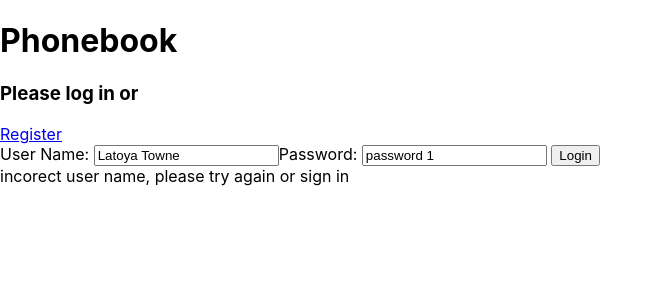
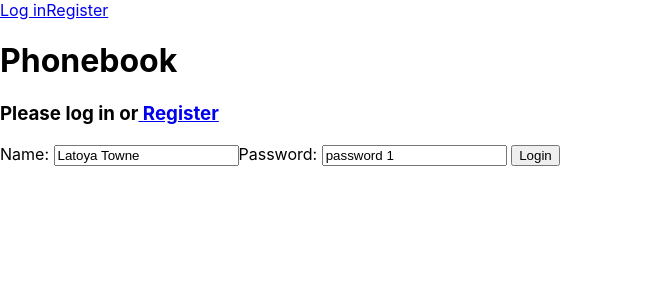
Before and after one commit to masa87/goit-react-hw-08-phonebook, a React (Create React App) app: page / in a window 1280 px wide. Shown: the top 300 px of the page, without its empty margins (0-663 px from the left). Built offline with nearby package versions, Linux system fonts and the light colour scheme; no server answers.

Commit message:
navbar and notiflix added

```diff
--- a/package.json
+++ b/package.json
@@ -9,6 +9,7 @@
     "@testing-library/user-event": "^13.5.0",
     "body-parser": "^1.19.1",
     "express": "^4.17.2",
+    "notiflix": "^3.2.4",
     "react": "^17.0.2",
     "react-dom": "^17.0.2",
     "react-redux": "^7.2.6",
--- a/src/App.js
+++ b/src/App.js
@@ -6,17 +6,19 @@ import { ContactList } from "./components/ContactList/ContactList";
 import { Filter } from "./components/Filter/Filter";
 import Login from "./components/Login/Login";
 import Register from "./components/Register/Register";
+import Navbar from "./components/Navbar/Navbar";
 
 const App = () => {
   return (
     <BrowserRouter>
-      <h1>Phonebook</h1>
+      {/* <h1>Phonebook</h1> */}
       <Routes>
         <Route
           path="/"
           element={
             <>
               {/* <h3>Please log in</h3> */}
+              {/* <Navbar /> */}
               <Login />
             </>
           }></Route>
--- a/src/components/ContactForm/ContactForm.jsx
+++ b/src/components/ContactForm/ContactForm.jsx
@@ -1,13 +1,21 @@
 import React from "react";
 import { useSelector } from "react-redux";
 import { usePostContactMutation } from "./../../utils/api.js";
+import { Loading } from "notiflix";
 
 const ContactForm = () => {
+  Loading.remove();
+
   const [submitData] = usePostContactMutation();
   const { userId } = useSelector((state) => state.contacts);
+  const { userName } = useSelector((state) => state.contacts);
   console.log(userId);
 
   return (
+    <>
+      <h1>Phonebook</h1>
+      <h3>Hello {userName},</h3>
+      <h4>You can add contact:</h4>
       <form
         onSubmit={(e) => {
           const form = e.target;
@@ -40,6 +48,8 @@ const ContactForm = () => {
         </label>
         <button type="submit">Add contact</button>
       </form>
+      <h5>or filter by name/number</h5>
+    </>
   );
 };
 
--- a/src/components/Login/Login.jsx
+++ b/src/components/Login/Login.jsx
@@ -1,52 +1,52 @@
-import React, { useState } from "react";
+import React from "react";
 import { useGetUsersQuery } from "../../utils/api.js";
-import { Link } from "react-router-dom";
-import ContactForm from "../ContactForm/ContactForm.jsx";
+import { Link, useNavigate } from "react-router-dom";
 import { store } from "../../app/store.js";
-import { setUserId } from "../../features/contacts.js";
-import { useSelector } from "react-redux";
+import { setUserId, setUserName } from "../../features/contacts.js";
+import Navbar from "../Navbar/Navbar.jsx";
+import { Loading } from "notiflix/build/notiflix-loading-aio";
 
 const Login = () => {
-  // const [userId, setUserId] = useState("");
-
-  // const userId =
-  const { data, isError, isLoading } = useGetUsersQuery();
-  // console.log(data);
+  const navigate = useNavigate();
+  const { data } = useGetUsersQuery();
 
   const handleSubmit = (e) => {
+    Loading.remove();
     e.preventDefault();
 
+    Loading.dots();
     const formData = new FormData(e.currentTarget);
     const userNameForm = formData.get("userName");
     const passwordForm = formData.get("password");
-    // console.log(userNameForm);
 
     const checkUser = data.find(
       ({ userName, password }) =>
         userName === userNameForm && password === passwordForm
     );
 
-    // console.log(checkUser);
-
     checkUser !== undefined
       ? store.dispatch(setUserId(checkUser.id))
       : store.dispatch(setUserId(null));
 
-    // userId = checkUser.id;
-    // console.log(userId);
-    // checkUser !== undefined ? setUserId(checkUser.id) : setUserId(null);
-    // console.log(userId);
+    setTimeout(() => {
+      store.dispatch(setUserName(userNameForm));
+      navigate(`/${checkUser.id}/contacts`);
+      // Loading.remove();
+    }, 1000);
   };
-  const { userId } = useSelector((state) => state.contacts);
 
   return (
     <>
+      <Navbar />
+      <h1>Phonebook</h1>
       <section>
-        <h3>Please log in or</h3>
-        <Link to={`/register`}>Register</Link>
+        <h3>
+          Please log in or
+          <Link to={`/register`}> Register</Link>
+        </h3>
         <form onSubmit={handleSubmit}>
           <label>
-            User Name:{" "}
+            Name:{" "}
             <input name="userName" type="text" defaultValue="Latoya Towne" />
             Password:{" "}
             <input name="password" type="text" defaultValue="password 1" />
@@ -54,13 +54,6 @@ const Login = () => {
           <button type="submit">Login</button>
         </form>
       </section>
-      <section>
-        {userId !== null ? (
-          <Link to={`/${userId}/contacts`}>{userId}</Link>
-        ) : (
-          "incorect user name, please try again or sign in"
-        )}
-      </section>
     </>
   );
 };
--- /dev/null
+++ b/src/components/Navbar/Navbar.jsx
@@ -0,0 +1,14 @@
+import React from "react";
+import { Link } from "react-router-dom";
+
+const Navbar = () => {
+  return (
+    <>
+      <Link to={`/`}>Log in</Link>
+      <Link to={`/register`}>Register</Link>
+      {/* <Link to={`/`} >Log in</Link> */}
+    </>
+  );
+};
+
+export default Navbar;
--- a/src/components/Register/Register.jsx
+++ b/src/components/Register/Register.jsx
@@ -1,19 +1,33 @@
 import React from "react";
 import { usePostUserMutation } from "../../utils/api";
+import { useNavigate } from "react-router";
+import { useSelector } from "react-redux";
+import Navbar from "../Navbar/Navbar";
 
 const Register = () => {
+  const navigate = useNavigate();
+  const { userId } = useSelector((state) => state.contacts);
+
   const [submitData] = usePostUserMutation();
 
-  return (
-    <form
-      onSubmit={(e) => {
+  const handleSubmit = (e) => {
     const form = e.target;
     const userName = form.userName.value;
     const password = form.password.value;
     e.preventDefault();
     form.reset();
     submitData({ userName, password });
-      }}>
+
+    setTimeout(() => {
+      navigate(`/`);
+    }, 500);
+  };
+
+  return (
+    <>
+      <Navbar />
+      <h1>Phonebook</h1>
+      <form onSubmit={handleSubmit}>
         <label>
           Name
           <input
@@ -36,6 +50,7 @@ const Register = () => {
         </label>
         <button type="submit">Register</button>
       </form>
+    </>
   );
 };
 
--- a/src/features/contacts.js
+++ b/src/features/contacts.js
@@ -4,7 +4,8 @@ import { nanoid } from "@reduxjs/toolkit";
 const defaultState = {
   contacts: [],
   filter: "",
-  userId: null,
+  userId: "",
+  userName: "",
 };
 
 const slice = createSlice({
@@ -31,10 +32,19 @@ const slice = createSlice({
     setUserId: (state, { payload }) => {
       state.userId = payload;
     },
+    setUserName: (state, { payload }) => {
+      state.userName = payload;
+    },
   },
 });
 
-export const { addContact, deleteContact, setFilter, setContacts, setUserId } =
-  slice.actions;
+export const {
+  addContact,
+  deleteContact,
+  setFilter,
+  setContacts,
+  setUserId,
+  setUserName,
+} = slice.actions;
 
 export default slice.reducer;
```
Also changed, not shown: 1 other file (tests, documents, lock files or other folders). Lines whose indentation alone changed are shown as unchanged.
